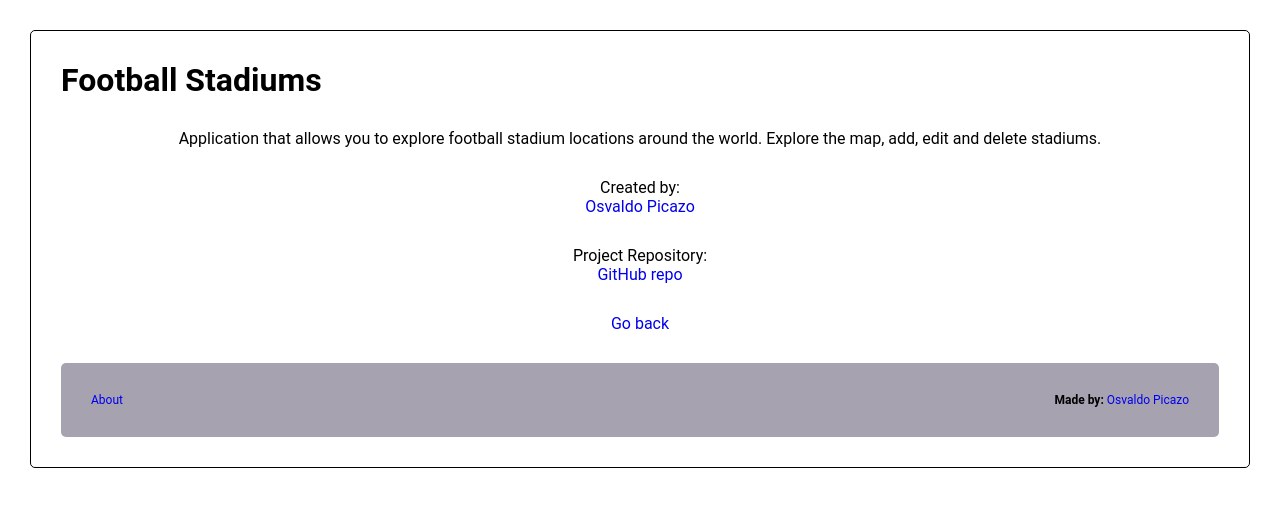
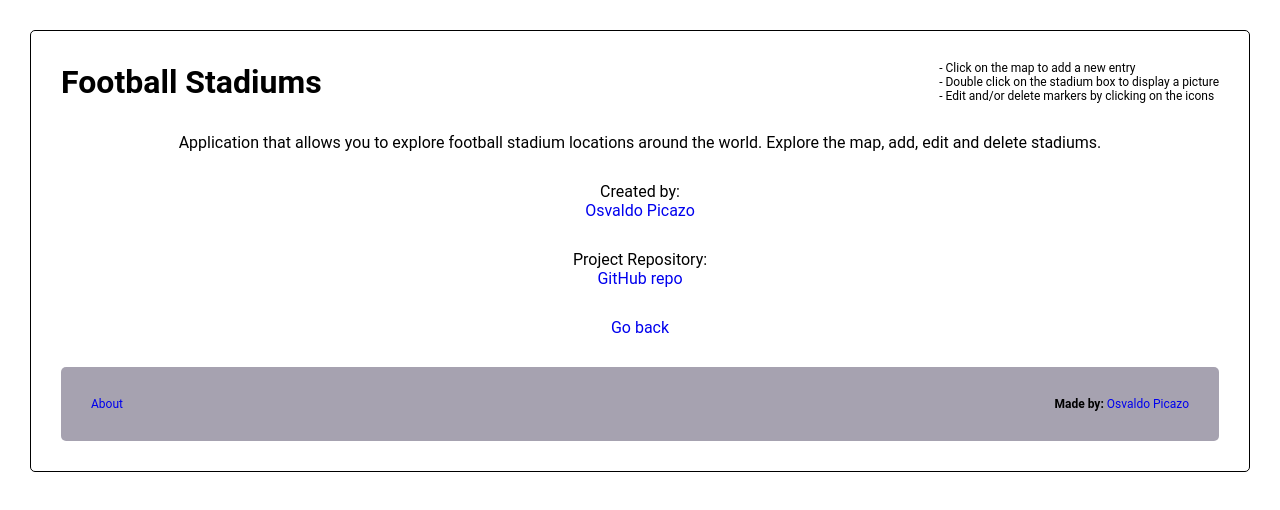
Before and after one commit to OsvaldoPicazo/football-stadiums, a Vue app in the folder client/: page /About in a window 1280 px wide. Shown: the top 510 px of the page. Built offline with nearby package versions, Linux system fonts and the light colour scheme.

Commit message:
added instructions

```diff
--- a/client/src/components/Header.vue
+++ b/client/src/components/Header.vue
@@ -1,6 +1,11 @@
 <template>
     <header>
         <h1> {{title}} </h1>
+        <div class="instructions">
+            <p>- Click on the map to add a new entry</p>
+            <p>- Double click on the stadium box to display a picture</p>
+            <p>- Edit and/or delete markers by clicking on the icons</p>
+        </div>
     </header>
 </template>
 
@@ -23,4 +28,8 @@
         align-items: center;
         margin-bottom: 30px;
     }
+
+    .instructions {
+        font-size: 12px;
+    }
 </style>
```
